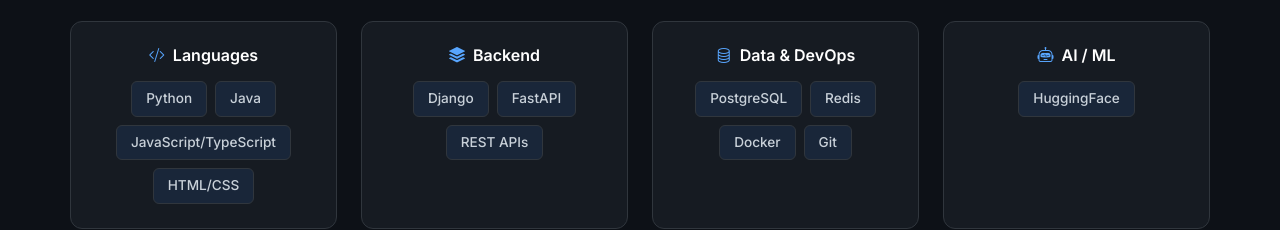
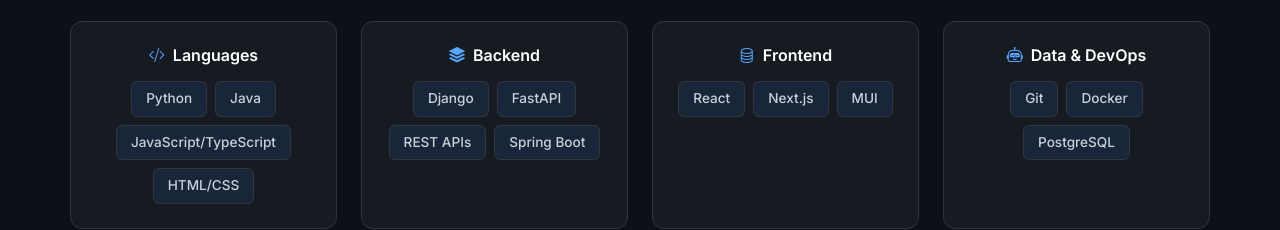
Before and after one commit to vachprogramming/vachprogramming.github.io, a plain HTML site: page index.html in a window 1280 px wide. Shown: the part 594-824 px from the top of the page. Drawn offline with nearby package versions, Linux system fonts and the light colour scheme.

Commit message:
updating skills section

```diff
--- a/index.html
+++ b/index.html
@@ -627,25 +627,27 @@
                         <span class="skill-item">Django</span>
                         <span class="skill-item">FastAPI</span>
                         <span class="skill-item">REST APIs</span>
+                        <span class="skill-item">Spring Boot</span>
                     </div>
                 </div>
             </div>
             <div class="col-md-6 col-lg-3">
                 <div class="skill-card">
-                    <h5><i class="bi bi-database"></i> Data & DevOps</h5>
+                    <h5><i class="bi bi-database"></i>Frontend</h5>
                     <div class="skill-list">
-                        <span class="skill-item">PostgreSQL</span>
-                        <span class="skill-item">Redis</span>
-                        <span class="skill-item">Docker</span>
-                        <span class="skill-item">Git</span>
+                        <span class="skill-item">React</span>
+                        <span class="skill-item">Next.js</span>
+                        <span class="skill-item">MUI</span>
                     </div>
                 </div>
             </div>
             <div class="col-md-6 col-lg-3">
                 <div class="skill-card">
-                    <h5><i class="bi bi-robot"></i> AI / ML</h5>
+                    <h5><i class="bi bi-robot"></i>Data & DevOps</h5>
                     <div class="skill-list">
-                        <span class="skill-item">HuggingFace</span>
+                        <span class="skill-item">Git</span>
+                        <span class="skill-item">Docker</span>
+                        <span class="skill-item">PostgreSQL</span>
                     </div>
                 </div>
             </div>
```
